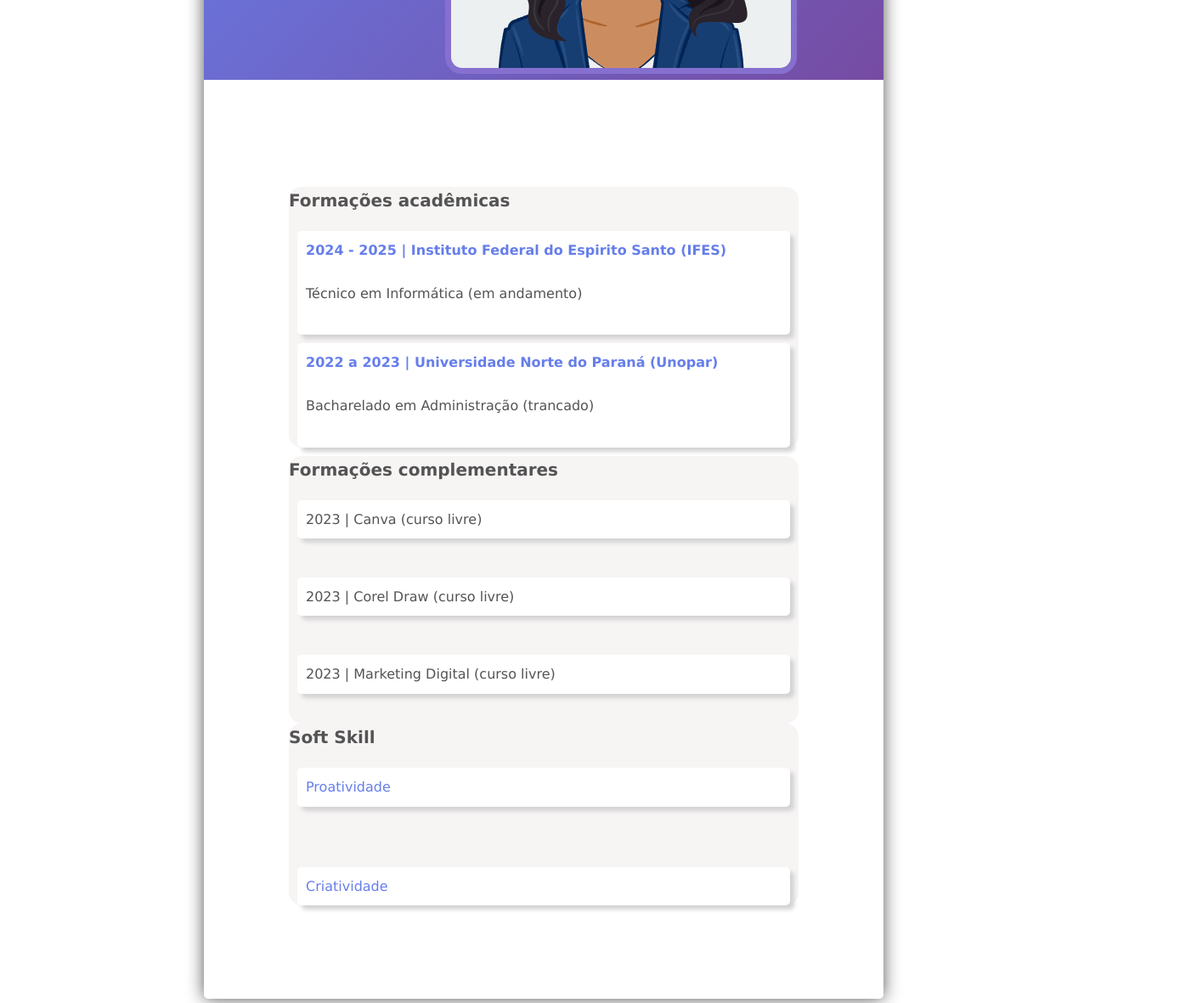
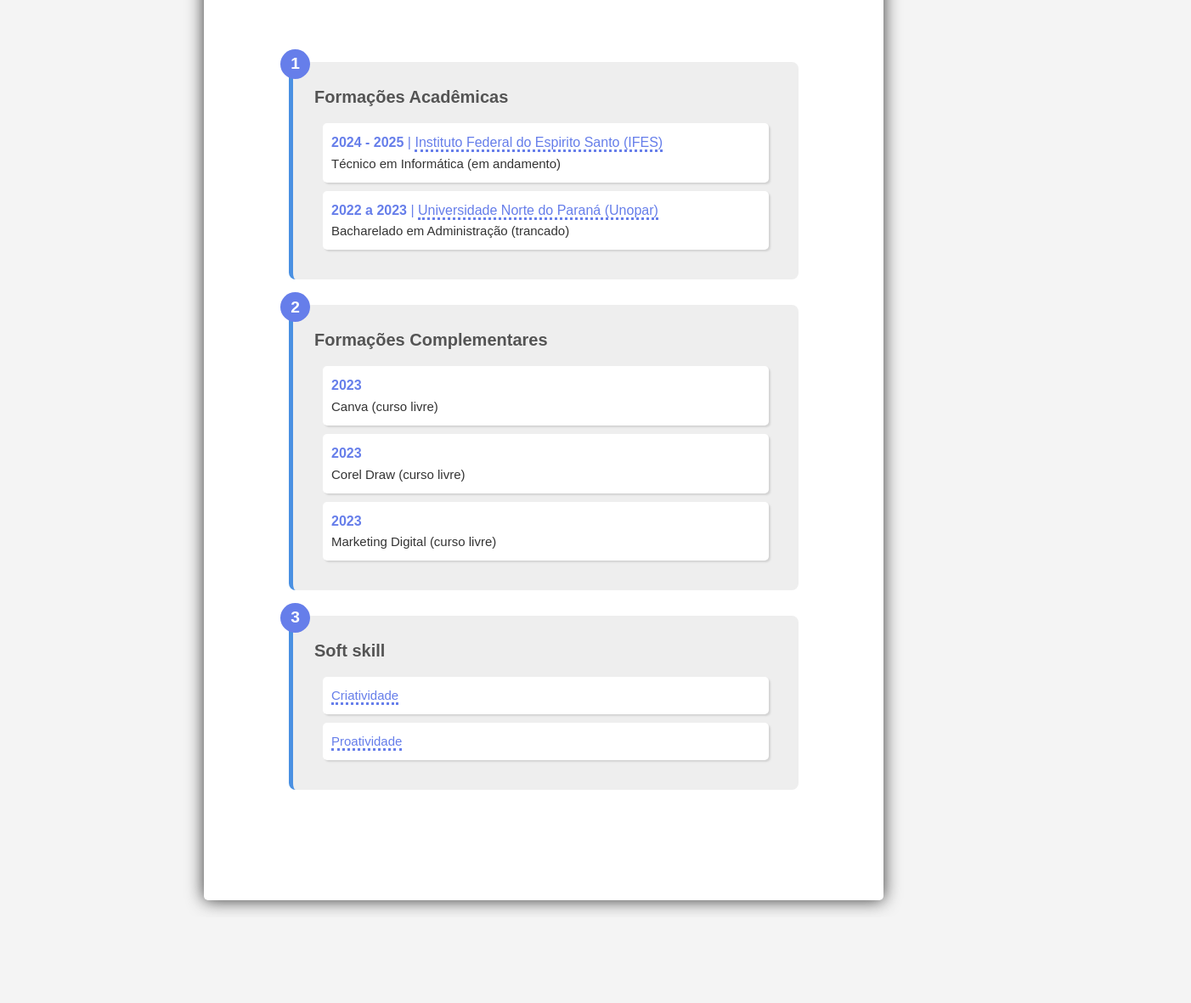
Before and after one commit to Marcelabermudes/exercicio_5_curriculo, a plain HTML site: page index.html in a window 1280 px wide. Shown: the part 358-1539 px from the top of the page at 85% size, 1402 px wide, since content can reach past the window. After the commit the page ends 1438 px from the top, so only its background shows below. Drawn offline with Linux system fonts and the light colour scheme.

Commit message:
Curriculo finalizado

```diff
--- a/css/style.css
+++ b/css/style.css
@@ -1,4 +1,3 @@
-
 /*Se você definir box-sizing: border-box;um elemento, o preenchimento e a borda serão incluídos na largura e na altura:*/
 *{
     margin: 0;
@@ -12,15 +11,15 @@
  background-color altera o fundo
  padding espaçamento entre o elemento e a borda*/
 body{
-    font-family: Verdana, Geneva, Tahoma, sans-serif;
+    font-family:Arial, Helvetica, sans-serif;
     line-height: 1.6;
-    color: #545454;
-    background-color: white;
-    padding: 5px;
+    color: #333;
+    background-color: #f4f4f4;
+    padding: 20px;
 }
 
 /*Explicar a diferença entre as tags main article e section*/
-main{
+.container{
     max-width: 800px;
     margin: 0 auto;
     background-color: white;
@@ -32,31 +31,40 @@ main{
 /*Explique cada propriedade com comentários, destacando a função do gradiente, do flex e do gap*/
 #main-header{
     background:linear-gradient(135deg, #667eea 0%, #764ba2 100%);
-    color: ;
-    padding: ;
+    color: white;
+    padding: 30px;
     display:flex;
-    align-items: ;
-    gap: ;
+    align-items:center;
+    gap: 30px;
+}
+
+#main-header .esquerda{
+    background-color: transparent;
+    display: flex;
+    flex-direction: column;
+    align-items: flex-start;
+
+
 }
 
 /*comentar cada propriedade*/
-#main-header > h1{
-    font-size: 50px;
+#main-header h1{
+    font-size: 30px;
     margin-bottom: 10px;
-    font-weight: 600px;
+    font-weight: 700;
 }
 
 
 /*Explicar cada propriedade*/
 img{
-    border-radius: 20px;
-    border: 7px solid #8670cf;
+    border-radius: 10px;
+    border: 4px solid #8670cf;
 }
 
 address > p{
     font-style: normal;
-    margin-bottom: 10px;
-    font-size: 30px;
+    margin-bottom: 8px;
+    font-size: 14px;
 }
 
 article{
@@ -64,71 +72,83 @@ article{
 }
 
 h2{
+    font-size: 1.8em;
+    color: #444;
+    margin-bottom: 30px;
+    text-align: center;
+    font-weight: 300;
+}
+
+h3{
     font-size: 20px;
     color:#545454;
-    margin-bottom: 20px ;
+    margin-bottom: 15px ;
     text-align: left;
     font-weight: bold;
 }
 
 
 /*Explicar a diferença entre o seletor descedente e o seletor de filho direto*/
-ol li {
+ol>li {
     list-style: none;
-    counter-increment: ;
-    margin-bottom:30;
-    position: static;
-    padding: 0px;
-    background-color:;
-    border-radius: ;
-    border-left: ;
+    counter-increment: section-counter;
+    margin-bottom: 30px;
+    padding: 25px ;
+    background-color: rgb(238, 238, 238);
+    border-radius: 8px;
+    border-left: 5px solid #4a90e2;
+    position: relative;
 
 }
 
-div{
-   background-color:rgb(247, 244, 244);
-    border-radius: 15px;
+
+ol>li::before{
+    content: counter(section-counter);
+    position: absolute;
+    left: -15px;
+    top: -15px;
+    background: #667eea;
+    color: white;
+    width: 35px;
+    height: 35px;
+    border-radius: 50%;
+    font-weight:bold ;
+    font-size: 1.2em;
+    display:flex;
+    align-items: center;
+    justify-content: center ;
+
+
 }
 
-ol li ::before{
-    content:normal ;
-    position:fixed ;
-    left: auto ;
-    top: auto;
-    background: red;
-    color: pink ;
-    width: ;
-    height: ;
-    border-radius: 15px ;
-    display:block;
-    align-items: center;
-    justify-content: center ;
-    font-weight:200 ;
-    font-size: medium;
-
-}
 
 section{
     background-color: white;
     padding: 10px;
     margin: 10px;
     border-radius: 5px;
-    box-shadow: 5px 5px 5px lightgray;
+    box-shadow: 2px 2px 2px lightgray;
+    font-size: 15px;
 }
+
 
 a{
     color:#667eea;
     text-decoration:none ;
-    border-bottom: ;
+    border-bottom-style:dotted;
 }
 
 a:hover{
     color: orangered;
-    border-bottom-style:dashed;
+    border-bottom-style:dotted;
 }
 
-.titulo-formacao:hover{
-    color: palevioletred;
-    transform: scale(1.05);
-    text-shadow: ;
+
+.titulo{
+    font-size: medium;
+    color: #667eea;
 }
+
+h3{
+    color:
+}
--- a/index.html
+++ b/index.html
@@ -10,58 +10,71 @@
 </head>
 
 <body>
-    <main>
+    <main class="container">
 
         <br>
         <header id="main-header">
-                    <h1>Marcela Bermudes</h1>
+            <div class="esquerda">
+                <h1>Marcela Bermudes</h1>
 
-            <figure><img src="img/AvatarMaker.png" alt="foto 3x4 Marcela Bermudes"></figure> <br><br>
+                <!-- <figure><img src="img/AvatarMaker.png" alt="foto 3x4 Marcela Bermudes"></figure> <br><br> -->
 
-            <address>
-                <p>Instagram:@marcelabermudes</p> <br><br>
-                <p>Idade: 36 anos</p> <br><br>
-                <p>Email: mmr.bermudes@gmail.com<p>
-            </address>
+                <address>
+                    <p>Instagram:@marcelabermudes</p>
+                    <p>Idade: 36 anos</p>
+                    <p>Email: mmr.bermudes@gmail.com
+                    <p>
+                </address>
+            </div>
+            <img src="img/AvatarMaker.png" alt="foto 3x4 Marcela Bermudes" width="200px">
         </header>
         <article>
             <br>
             <ol>
-                <div>
-                    <h2 class="titulo-formacao">
-                        <li>Formações acadêmicas</li>
-                    </h2>
+                <li>
+                    <h3>Formações Acadêmicas</h3>
                     <section>
-                        <p> <b> <a href="https://serra.ifes.edu.br/"> 2024 - 2025 | Instituto Federal do Espirito Santo
-                                    (IFES)</b>
-                            <br><br>
-                            </a>
-                        </p>
-                        Técnico em Informática (em andamento) <br><br>
+                        <p class="titulo"><strong>2024 - 2025</strong> | <a href="https://serra.ifes.edu.br/" >Instituto
+                                Federal do Espirito Santo
+                                (IFES)</a></p>
+                        <p>Técnico em Informática (em andamento)</p>
+                    </section>
+                        <section>
+                        <p class="titulo"><strong>2022 a 2023</strong> | <a href="https://www.unopar.com.br/" >Universidade Norte do Paraná
+                                (Unopar)</a></p>
+                        <p>Bacharelado em Administração (trancado)</p>
+                    </section>
+
+                </li>
+
+                <li>
+                    <h3>Formações Complementares</h3>
+                    <section>
+                        <p class="titulo"><strong>2023</strong></p>
+                        <p>Canva (curso livre)</p>
                     </section>
                     <section>
-                        <p> <b> <a href="https://www.unopar.com.br/">2022 a 2023 | Universidade Norte do Paraná
-                                    (Unopar)</b><br><br>
-                            </a>Bacharelado em Administração (trancado)</p> <br>
+                        <p class="titulo"><strong>2023</strong></p>
+                        <p>Corel Draw (curso livre)</p>
                     </section>
-                    </div>
-                    <div>
-                    <h2 class="titulo-formacao">
-                        <li>Formações complementares</li>
-                    </h2>
-                    <section> <p> 2023 | Canva (curso livre)</p> </section> <br>
-                    <section> <p>2023 | Corel Draw (curso livre)</p> </section> <br>
-                    <section> <p>2023 | Marketing Digital (curso livre)</p> </section> <br>
-                    </div>
-                    <div>
-                    <h2 class="titulo-formacao">
-                        <li>Soft Skill</li>
-                    </h2>
-                    <section> <p> <a href="proatividade.html">Proatividade</a> </section> <br><br>
-                        <section> <a href="criatividade.html">Criatividade</a> </section>
-                    </p>
-                </div>
-            </ol>
+                    <section>
+                        <p class="titulo"><strong>2023</strong></p>
+                        <p>Marketing Digital (curso livre)</p>
+                    </section>
+
+                </li>
+                <li>
+                    <h3>Soft skill</h3>
+                    <section>
+                        <p> <a href="/criatividade.html" >Criatividade</a></p>
+                    </section>
+                    <section>
+                        <p><a href="/proatividade.html" >Proatividade</a></p>
+
+                    </section>
+
+                </li>
+
         </article>
     </main>
 </body>
```
